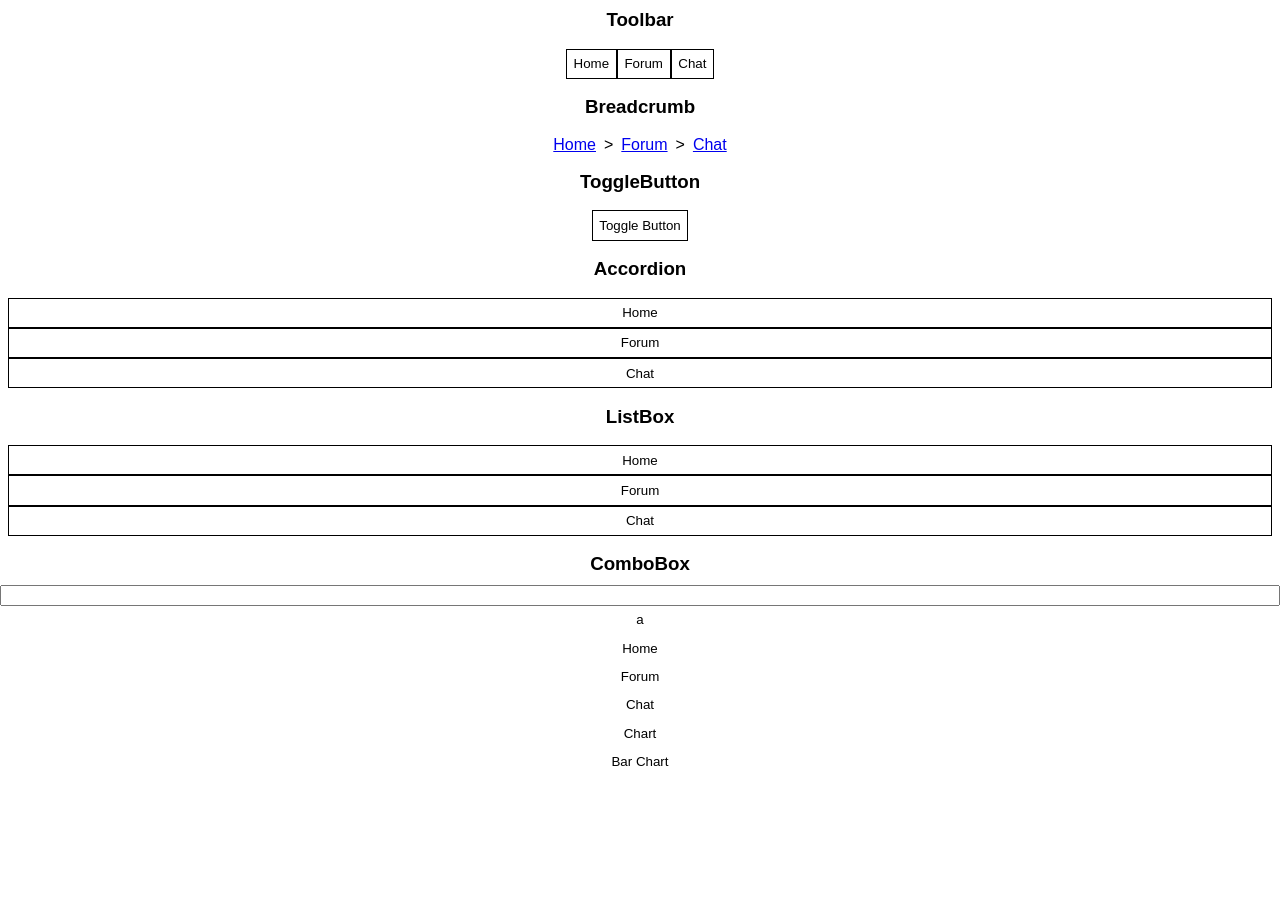
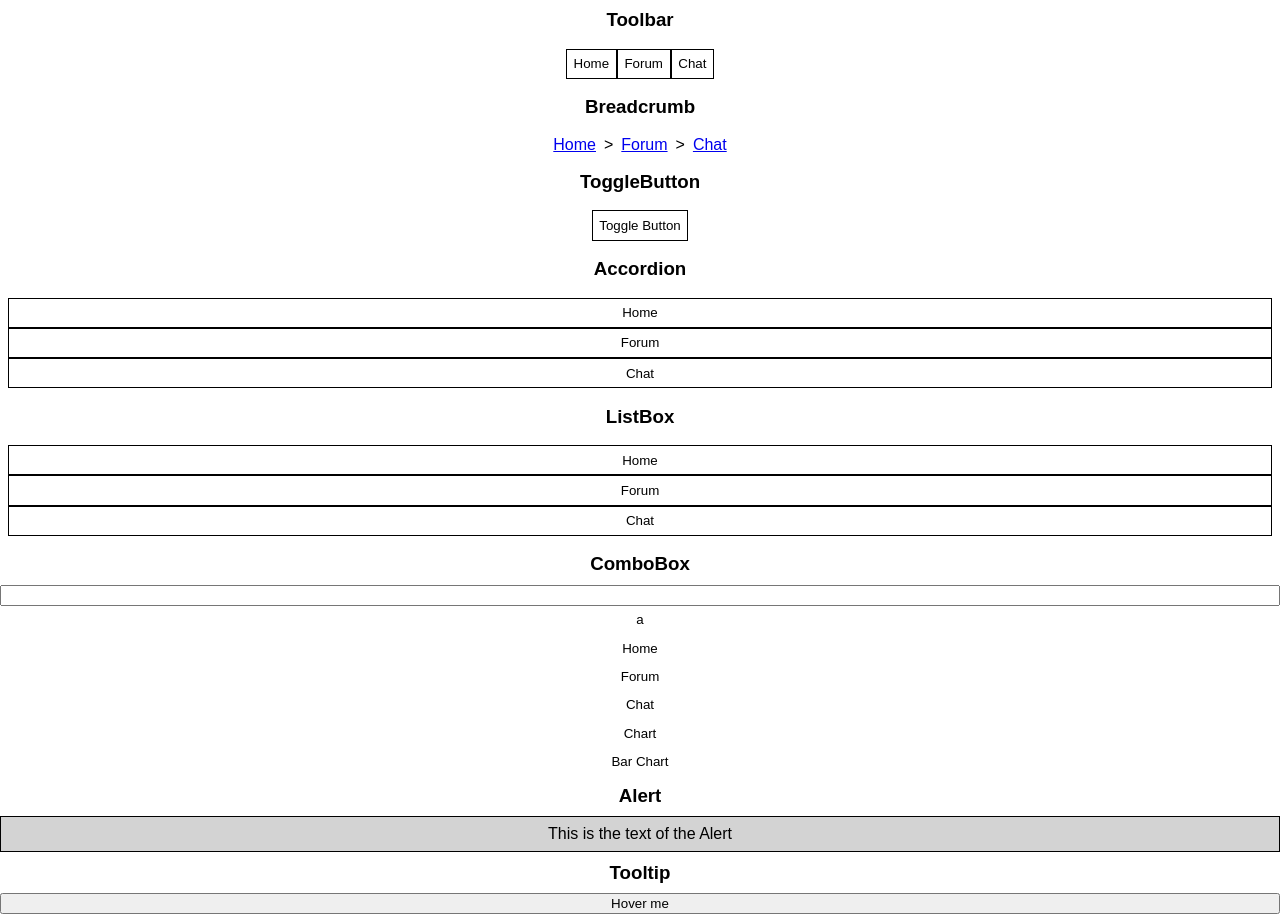
Before and after one commit to choyt/react-accessible-components, a React (Create React App) app: page / in a window 1280 px wide. Before the commit the page ends 800 px from the top, so only its background shows below. Built offline with nearby package versions, Linux system fonts and the light colour scheme; what react-a11y would draw is missing.

Commit message:
Alert & Tooltip

```diff
--- a/src/App.js
+++ b/src/App.js
@@ -2,11 +2,13 @@ import React from 'react';
 import injectSheet from 'react-jss';
 import update from 'immutability-helper';
 import Accordion from './components/Accordion';
+import Alert from './components/Alert';
 import Breadcrumb from './components/Breadcrumb';
 import ListBox from './components/ListBox';
 import ComboBox from './components/ComboBox';
 import ToggleButton from './components/ToggleButton';
 import Toolbar from './components/Toolbar';
+import Tooltip from './components/Tooltip';
 
 const styles = {
   App: {
@@ -89,6 +91,14 @@ class App extends React.Component {
     }
   }
 
+  handleTooltipMouseOver(e) {
+    console.log(e);
+  }
+
+  handleTooltipMouseOut(e) {
+    console.log(e);
+  }
+
   toggleAccordion(num) {
     if (num === this.state.accordionOpen) {
       this.setState({
@@ -167,6 +177,16 @@ class App extends React.Component {
           inputValue={this.state.comboBoxInputValue}
           options={this.state.comboBoxOptions}
         />
+        <h3 className={classes.Heading}>Alert</h3>
+        <Alert text='This is the text of the Alert' />
+        <h3 className={classes.Heading}>Tooltip</h3>
+        <Tooltip>
+          <button
+            onMouseOver={this.handleTooltipMouseOver}
+            onMouseOut={this.handleTooltipMouseOut}>
+            Hover me
+          </button>
+        </Tooltip>
       </div>
     );
   }
--- a/src/components/Alert.js
+++ b/src/components/Alert.js
@@ -3,13 +3,16 @@ import injectSheet from 'react-jss';
 
 const styles = {
   Alert: {
+    backgroundColor: 'lightgray',
+    border: '1px solid black',
+    padding: '.5em',
     textAlign: 'center',
   },
 };
 
-const Alert = ({ classes }) => (
+const Alert = ({ text, classes }) => (
   <div className={classes.Alert}>
-    <p>Alert</p>
+    {text}
   </div>
   );
 
--- a/src/components/ComboBox.js
+++ b/src/components/ComboBox.js
@@ -34,17 +34,21 @@ const ComboBox = ({
   classes }) => (
     <div className={classes.ComboBox}>
       <input
+        aria-label='input'
         type='text'
         value={inputValue}
         className={classes.Input}
         onChange={handleChange}
         onKeyDown={handleKeyDown}
       />
-      <div>
+      <div role='listbox'>
         {options.map((item, idx) => (
           <div
             key={idx}
             onClick={() => handleClick(idx)}
+            role='option'
+            aria-selected={idx === highlightedIdx}
+            tabIndex={-1}
             className={classNames({
               [classes.Highlighted]: idx === highlightedIdx,
               [classes.Title]: true,
--- a/src/components/Tooltip.js
+++ b/src/components/Tooltip.js
@@ -7,9 +7,9 @@ const styles = {
   },
 };
 
-const Tooltip = ({ classes }) => (
+const Tooltip = ({ classes, children }) => (
   <div className={classes.Tooltip}>
-    <p>Tooltip</p>
+    {children}
   </div>
   );
 
```
Also changed, not shown: src/components/DropdownList.js (deleted, +0 -16 lines), src/components/PartialCheckbox.js (deleted, +0 -16 lines).
